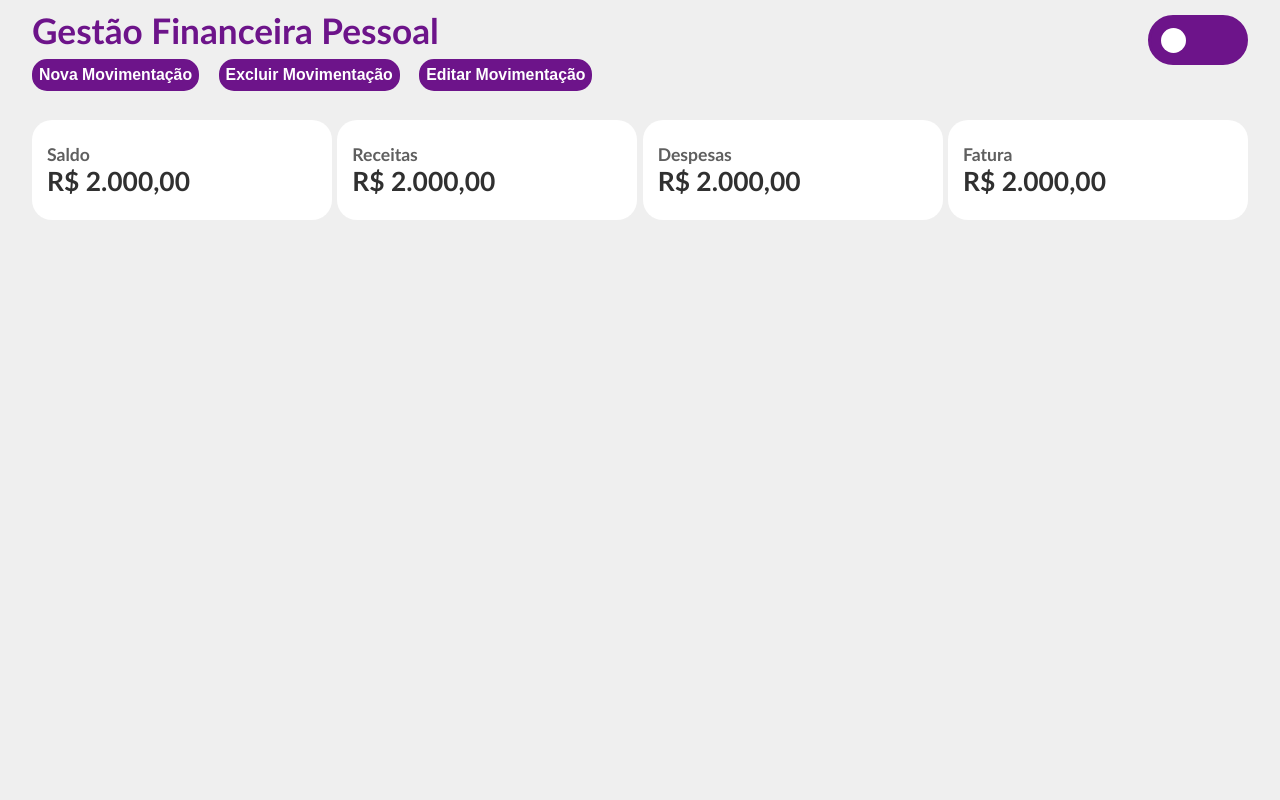
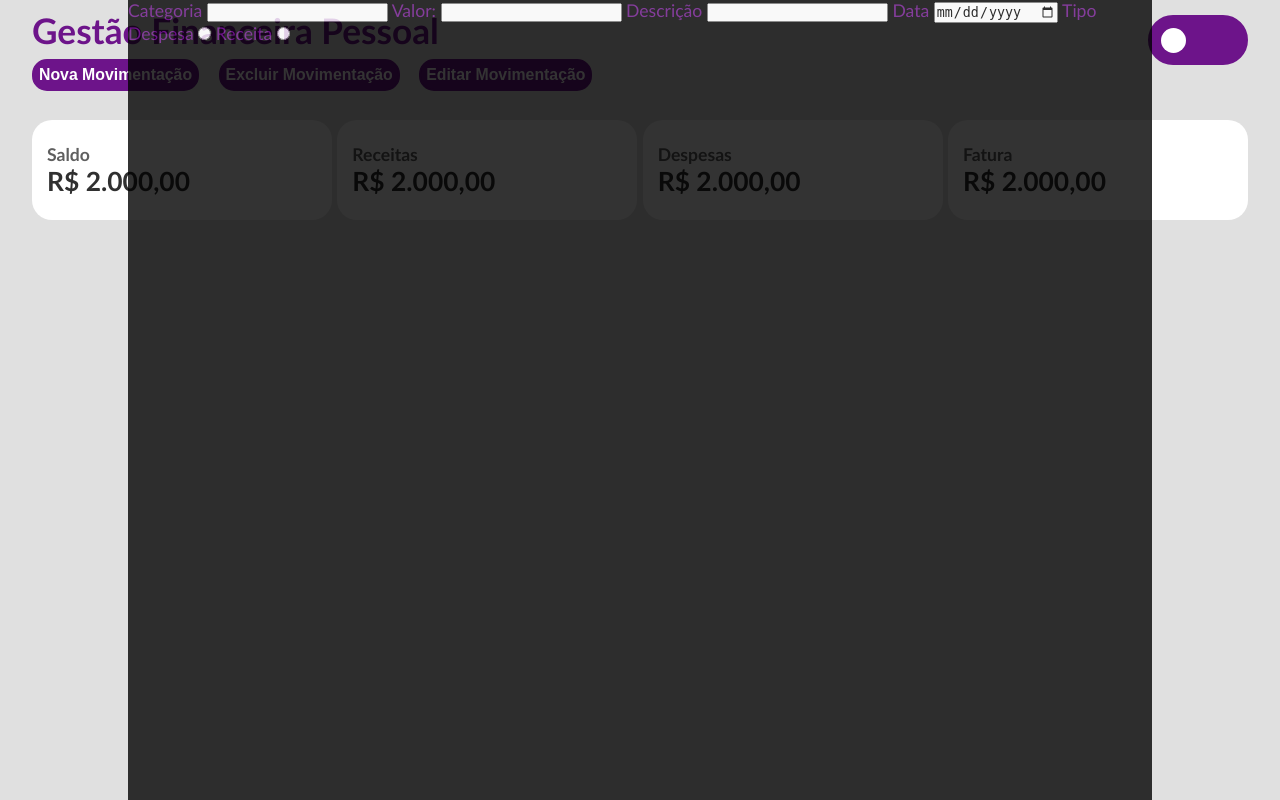
Before and after one commit to Johsep06/gestao-financeira, a Flask app: page / in a window 1280 px wide. Run offline with Flask 3, Linux system fonts and the light colour scheme.

Commit message:
inicio do desenvolvimento do primeiro formulario

```diff
--- /dev/null
+++ b/static/css/formularios.css
@@ -0,0 +1,9 @@
+#tela-formularios {
+    position: fixed;
+    height: 100vh;
+    width: 80vw;
+    background-color: #000;
+    opacity: 0.8;
+    margin-left: 10vw;
+    z-index: 1;
+}
--- a/static/css/style.css
+++ b/static/css/style.css
@@ -1,5 +1,5 @@
 :root {
-    --body-bg: #EFEFEF;
+    --body-bg: #E0E0E0;
     --body-color: #6D148A;
     --article-bg: #FFFFFF;
     --article-color-h2: #303030;
@@ -24,6 +24,10 @@ body {
     font-size: 1.1em;
     font-family: 'Gill Sans', 'Gill Sans MT', Calibri, 'Trebuchet MS', sans-serif;
     color: var(--body-color);
+}
+
+.hidden {
+    display: none;
 }
 
 /* ===========================================================
--- a/static/css/switch-dm.css
+++ b/static/css/switch-dm.css
@@ -2,8 +2,6 @@ div.switch-dm {
     position: relative;
     width: 100px;
     height: 30px;
-    --link: rgb(27, 129, 112);
-    --link-hover: rgb(24, 94, 82);
 }
 
 .switch-label {
--- a/static/js/script.js
+++ b/static/js/script.js
@@ -1,10 +1,16 @@
 const html = document.querySelector('html');
 const checkboxDarkMode = document.querySelector('#dark-mode');
+const novaTransacao = document.querySelector('#nova-transacao');
+const telaFormularios = document.querySelector('#tela-formularios');
 
 checkboxDarkMode.checked = false;
 
 checkboxDarkMode.addEventListener('change', () => {
     html.classList.toggle('dark-mode')
+})
+
+novaTransacao.addEventListener('click', () => {
+    telaFormularios.classList.toggle('hidden')
 })
 
 function render_container(route, containerID) {
--- a/templates/index.html
+++ b/templates/index.html
@@ -6,10 +6,40 @@
     <meta name="viewport" content="width=device-width, initial-scale=1.0">
     <link rel="stylesheet" href="{{ url_for('static', filename='css/style.css') }}">
     <link rel="stylesheet" href="{{ url_for('static', filename='css/switch-dm.css') }}">
+    <link rel="stylesheet" href="{{ url_for('static', filename='css/formularios.css') }}">
     <title>Gestão Financeira</title>
 </head>
 
 <body>
+    <div id="tela-formularios">
+        <div class="container nova-transacao">
+            <form class="form-nova-transacao">
+                <span id="input-categoria">
+                    <label for="categoria">Categoria</label>
+                    <input type="text" name="categoria" id="categoria">
+                </span>
+                <span id="input-valor">
+                    <label for="valor">Valor:</label>
+                    <input type="number" name="valor" id="valor">
+                </span>
+                <span id="input-descricao">
+                    <label for="descricao">Descrição</label>
+                    <input type="text" name="descricao" id="descricao">
+                </span>
+                <span id="input-data">
+                    <label for="data">Data</label>
+                    <input type="date" name="data" id="data">
+                </span>
+                <span id="input-tipo">
+                    <label for="tipo">Tipo</label>
+                    <label for="despesa">Despesa</label>
+                    <input type="radio" name="tipo" id="">
+                    <label for="receiya">Receita</label>
+                    <input type="radio" name="tipo" id="">
+                </span>
+            </form>
+        </div>
+    </div>
     <header>
         <div class="tittle-container">
             <h1>Gestão Financeira Pessoal</h1>
@@ -21,7 +51,7 @@
             </div>
         </div>
         <section>
-            <button> Nova Movimentação </button>
+            <button id="nova-transacao"> Nova Movimentação </button>
             <button> Excluir Movimentação </button>
             <button> Editar Movimentação </button>
         </section>
```
